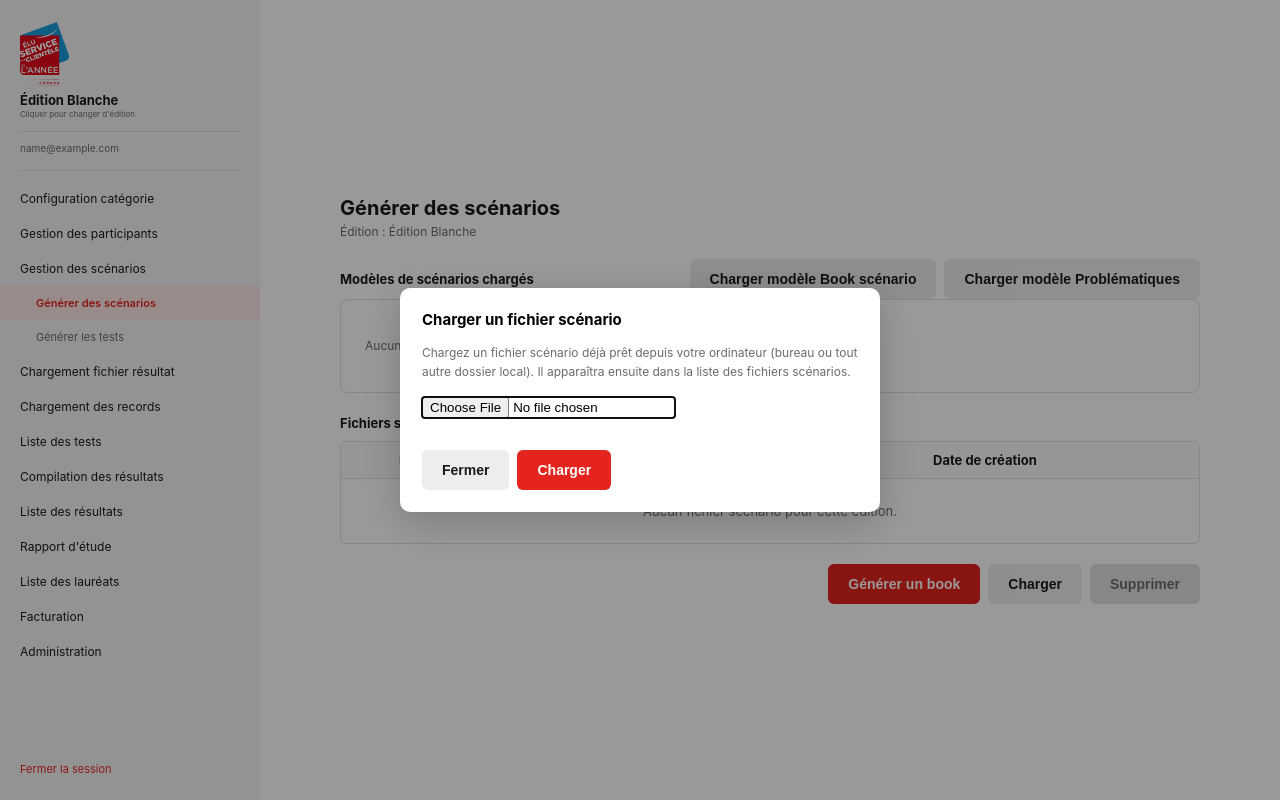
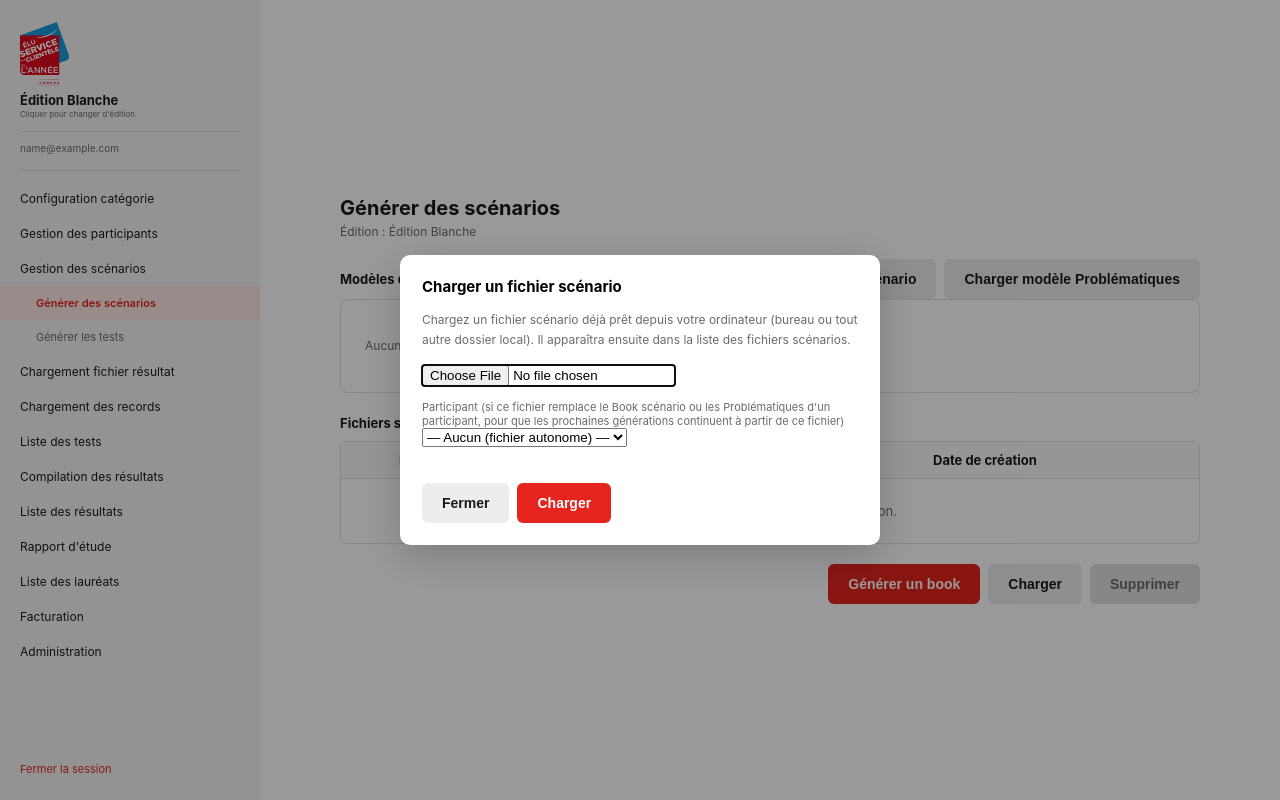
Before and after one commit to didier174/vcsoy-results, a Flask app: page /scenarios/generate in a window 1280 px wide, after a click on "Charger". Run offline with Flask 3, Linux system fonts and the light colour scheme; a user stored in the database is signed in; tables that the repository leaves empty hold one stand-in row (values such as "Sample post"); some libraries are stand-ins or nearby versions.

Commit message:
Corrige la duplication de fichiers scénarios lors du rechargement manuel
"Charger un fichier scénario" ne liait jamais le fichier au participant
(participant_id restait vide), donc un fichier Book/Problématiques
retéléchargé, nettoyé puis rechargé n'était jamais retrouvé par la
recherche par participant de "Générer un book" — qui recréait alors une
copie neuve depuis le modèle (perte des scénarios validés, numérotation
recommencée), même si le nom affiché semblait identique.

Ajoute un champ "Participant" (optionnel) à la popup de chargement ; si
renseigné, le fichier reçoit automatiquement le nom attendu (Book/
Problématiques selon l'extension) et remplace le fichier existant du
participant au lieu d'en créer un doublon. Factorise aussi le calcul des
noms (_scenario_names), partagé avec la génération IA.

Co-Authored-By: Claude Sonnet 5 <noreply@anthropic.com>

```diff
--- a/app/scenarios/routes.py
+++ b/app/scenarios/routes.py
@@ -44,6 +44,18 @@ FILENAME_UNSAFE_RE = re.compile(r'[\\/:*?"<>|]')
 def _sanitize_filename(raw):
     name = FILENAME_UNSAFE_RE.sub("_", raw.strip())
     return name or "Fichier"
+
+
+BOOK_EXTENSIONS = (".xlsx", ".xlsm", ".xls")
+PROBLEMATIQUES_EXTENSIONS = (".pptx", ".ppt", ".potx")
+
+
+def _scenario_names(participant, edition):
+    """Noms attendus des fichiers Book scénario / Problématiques d'un
+    participant, utilisés à la fois pour la génération IA (create_scenario_files)
+    et pour retrouver un fichier rechargé manuellement (upload_scenario_file)."""
+    base_suffix = _sanitize_filename(f"{participant.participant_name}_{edition['short_label']}").replace(" ", "_")
+    return f"Book_scénario_{base_suffix}", f"Problématiques_{base_suffix}"
 
 
 def _log(action, details=""):
@@ -176,9 +188,7 @@ def create_scenario_files():
         flash("Modèle ou participant introuvable pour cette édition.", "error")
         return redirect(url_for("scenarios.generate_scenarios"))
 
-    base_suffix = _sanitize_filename(f"{participant.participant_name}_{edition['short_label']}").replace(" ", "_")
-    book_name = f"Book_scénario_{base_suffix}"
-    problematiques_name = f"Problématiques_{base_suffix}"
+    book_name, problematiques_name = _scenario_names(participant, edition)
 
     book_file = ScenarioFile.query.filter_by(
         edition_id=edition_id, participant_id=participant.id, name=book_name
@@ -256,6 +266,7 @@ def create_scenario_files():
 @login_required
 def upload_scenario_file():
     edition_id = get_current_edition_id()
+    edition = get_edition(edition_id)
     file = request.files.get("scenario_file")
     if not file or not file.filename:
         flash("Merci de choisir un fichier avant de cliquer sur « Charger ».", "error")
@@ -264,12 +275,56 @@ def upload_scenario_file():
     filename = file.filename
     content = file.read()
     content_type = file.content_type or mimetypes.guess_type(filename)[0] or "application/octet-stream"
-    name = _sanitize_filename(os.path.splitext(filename)[0])
+    ext = os.path.splitext(filename)[1].lower()
 
-    db.session.add(ScenarioFile(
-        edition_id=edition_id, name=name, filename=filename, content_type=content_type,
-        file_data=content, file_size=len(content), created_by_id=current_user.id,
-    ))
+    participant_id = request.form.get("participant_id", "").strip()
+    participant = None
+    if participant_id.isdigit():
+        participant = Participant.query.filter_by(id=int(participant_id), edition_id=edition_id).first()
+
+    if participant:
+        # Fichier rattaché à un participant (ex. Book/Problématiques
+        # retéléchargé, nettoyé, puis rechargé) : on lui donne le même nom
+        # que « Générer un book » attend, pour que les prochaines
+        # générations continuent à partir de ce fichier plutôt que d'en
+        # recréer un depuis le modèle.
+        if ext in BOOK_EXTENSIONS:
+            kind = ScenarioTemplate.KIND_BOOK
+        elif ext in PROBLEMATIQUES_EXTENSIONS:
+            kind = ScenarioTemplate.KIND_PROBLEMATIQUES
+        else:
+            flash(
+                "Pour lier ce fichier à un participant, chargez un fichier Excel "
+                "(Book scénario) ou PowerPoint (Problématiques).",
+                "error",
+            )
+            return redirect(url_for("scenarios.generate_scenarios"))
+
+        book_name, problematiques_name = _scenario_names(participant, edition)
+        name = book_name if kind == ScenarioTemplate.KIND_BOOK else problematiques_name
+
+        scenario_file = ScenarioFile.query.filter_by(
+            edition_id=edition_id, participant_id=participant.id, name=name
+        ).first()
+        if scenario_file:
+            scenario_file.kind = kind
+            scenario_file.filename = filename
+            scenario_file.content_type = content_type
+            scenario_file.file_data = content
+            scenario_file.file_size = len(content)
+        else:
+            db.session.add(ScenarioFile(
+                edition_id=edition_id, kind=kind, name=name, participant_id=participant.id,
+                filename=filename, content_type=content_type, file_data=content, file_size=len(content),
+                created_by_id=current_user.id,
+            ))
+    else:
+        name = _sanitize_filename(os.path.splitext(filename)[0])
+        db.session.add(ScenarioFile(
+            edition_id=edition_id, name=name, filename=filename, content_type=content_type,
+            file_data=content, file_size=len(content), created_by_id=current_user.id,
+        ))
+
     db.session.commit()
 
     _log("Chargement direct d'un fichier scénario", details=f"{filename} (édition {edition_id})")
--- a/app/templates/scenarios/generate.html
+++ b/app/templates/scenarios/generate.html
@@ -185,6 +185,17 @@
   <form method="post" action="{{ url_for('scenarios.upload_scenario_file') }}" enctype="multipart/form-data" class="upload-form">
     <input type="hidden" name="csrf_token" value="{{ csrf_token() }}">
     <input type="file" name="scenario_file" required>
+    <label class="dialog-input-label">
+      Participant (si ce fichier remplace le Book scénario ou les
+      Problématiques d'un participant, pour que les prochaines
+      générations continuent à partir de ce fichier)
+      <select name="participant_id">
+        <option value="">— Aucun (fichier autonome) —</option>
+        {% for p in participants %}
+          <option value="{{ p.id }}">{{ p.participant_name }}{% if p.code %} ({{ p.code }}){% endif %}</option>
+        {% endfor %}
+      </select>
+    </label>
     <div class="dialog-actions">
       <button type="button" class="btn btn-secondary" onclick="this.closest('dialog').close()">Fermer</button>
       <button type="submit" class="btn btn-primary">Charger</button>
```
Also changed, not shown: README.md.
